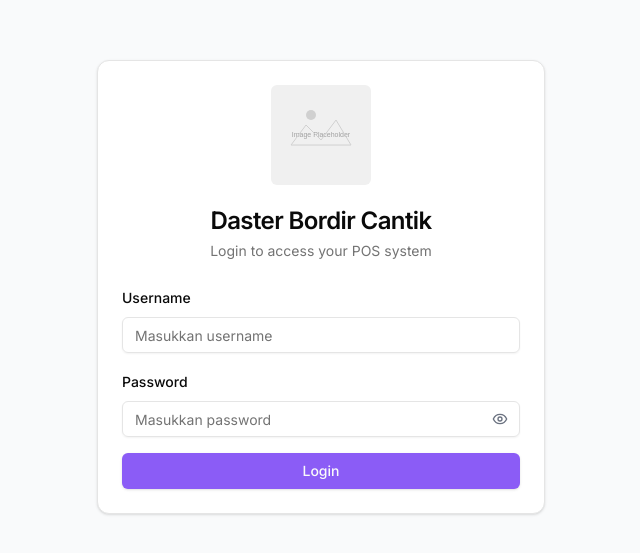
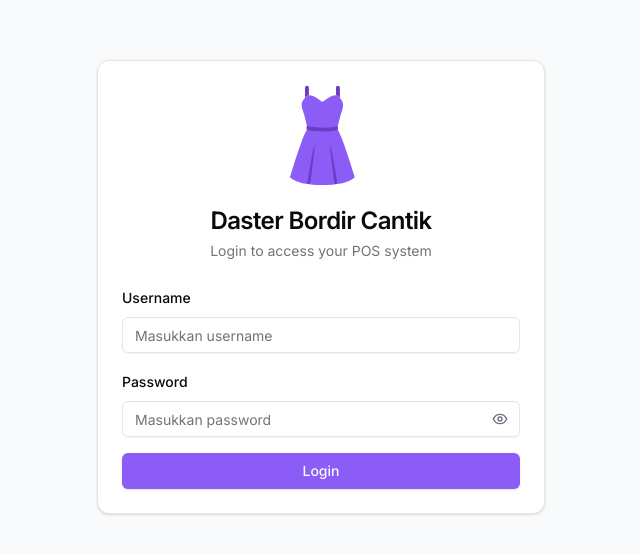
Before and after one commit to ahmdzakiiiy/dbc-point-of-sale, a Next.js app: page /login in a window 1280 px wide. Shown: the part 113-666 px from the top of the page, without its empty margins (319-959 px from the left). Built offline with nearby package versions, Linux system fonts and the light colour scheme.

Commit message:
fix: update logo in LoginPage and adjust formatting

```diff
--- a/app/login/page.tsx
+++ b/app/login/page.tsx
@@ -77,11 +77,10 @@ export default function LoginPage() {
 
   return (
     <div className="flex min-h-screen items-center justify-center bg-gray-50 p-4">
-      <Card className="w-full max-w-md">
-        <CardHeader className="space-y-1">
+      <Card className="w-full max-w-md">        <CardHeader className="space-y-1">
           <div className="flex justify-center mb-4">
             <Image
-              src="/placeholder.svg"
+              src="/dress-svgrepo-com.svg"
               alt="Daster Bordir Cantik Logo"
               width={100}
               height={100}
```
Also changed, not shown: public/dress-svgrepo-com.svg (added).
